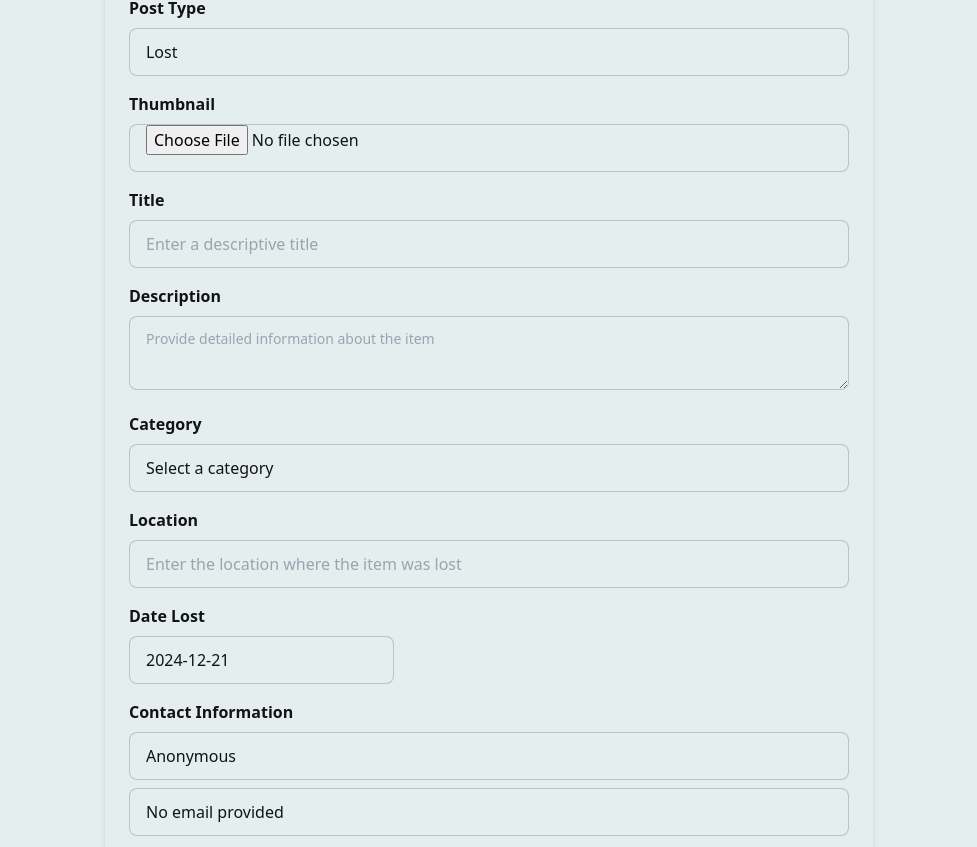
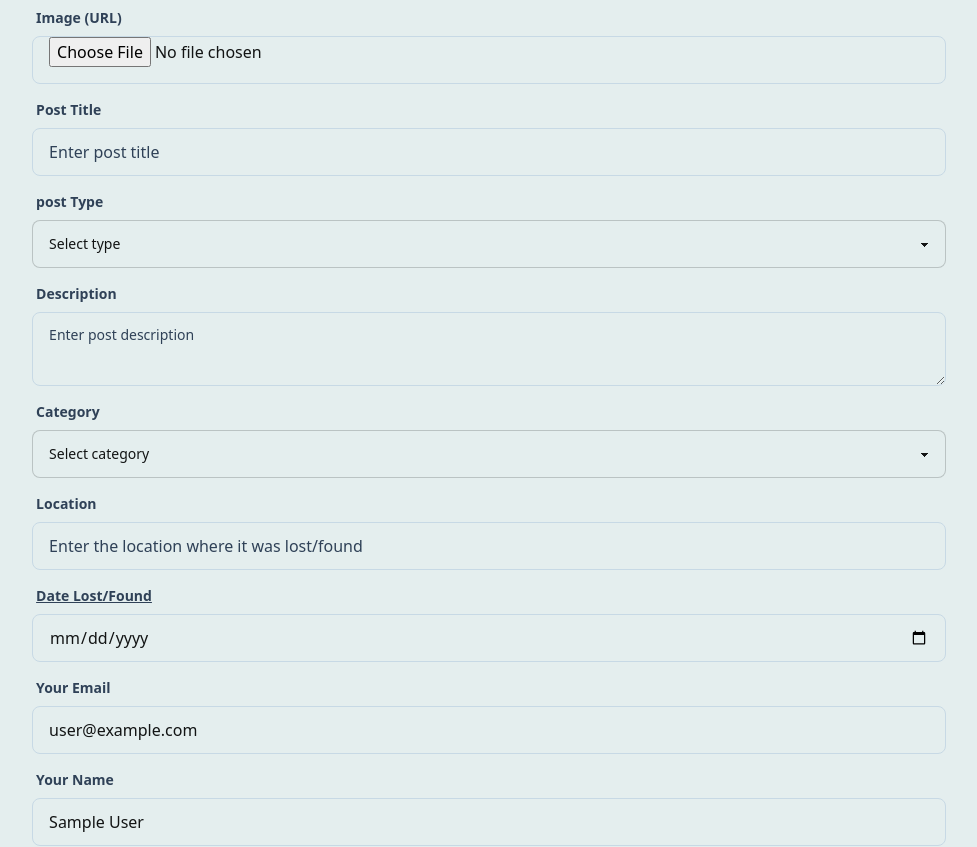
Before and after one commit to Irenity0/Recoverly, a React (Vite) app: page /addpost in a window 1280 px wide. Shown: the part 238-1085 px from the top of the page, without its empty margins (151-1128 px from the left). Built offline with nearby package versions, Linux system fonts and the light colour scheme; no server answers; sample sign-in values are in the browser's storage.

Commit message:
add post form done

```diff
--- a/src/Components/Navabr.jsx
+++ b/src/Components/Navabr.jsx
@@ -91,9 +91,9 @@ const Navbar = () => {
                                 <li><Link to="/myitems">Manage My Items</Link></li>
                             </ul>
                         </div>
+                        <button className="mr-4 btn border-2 border-primary text-primary hover:bg-neutral hover:border-primary" onClick={handleLogout}>Log out</button>
                     </>
                 )}
-                <button className="btn border-2 border-primary text-primary hover:bg-neutral hover:border-primary" onClick={handleLogout}>Log out</button>
                 <ThemeToggle />
                 <Tooltip id="my-tooltip" />
             </div>
--- a/src/Pages/AddPostPage.jsx
+++ b/src/Pages/AddPostPage.jsx
@@ -1,219 +1,274 @@
-import { useContext, useState } from "react";
-import { useNavigate } from "react-router-dom";
-import AuthContext from "../context/AuthContext";
-import { toast, ToastContainer } from "react-toastify";
-import "react-toastify/dist/ReactToastify.css";
-import DatePicker from "react-datepicker";
-import "react-datepicker/dist/react-datepicker.css";
+import { useState, useEffect, useContext } from 'react';
+import { toast, ToastContainer } from 'react-toastify';
+import 'react-toastify/dist/ReactToastify.css';
+import { Tooltip } from 'react-tooltip';
+import useAxiosSecure from '../hooks/UseAxiosSecure';
+import AuthContext from '../context/AuthContext';
 
-const AddPostPage = () => {
-  const { currentUser } = useContext(AuthContext); // Assuming AuthContext provides logged-in user details
+const Addpost = () => {
+  const { user } = useContext(AuthContext);
   const [formData, setFormData] = useState({
-    postType: "Lost",
-    thumbnail: null,
-    title: "",
-    description: "",
-    category: "",
-    location: "",
-    dateLost: new Date(),
+    image: '',
+    title: '',
+    postType: '',
+    description: '',
+    category: '',
+    location: '',
+    date: '',
+    minDonation: '',
+    deadline: '',
   });
-  const navigate = useNavigate();
+
+  const [userInfo, setUserInfo] = useState({
+    name: '',
+    email: '',
+  });
+
+  const axiosSecure = useAxiosSecure();
+
+  useEffect(() => {
+    if (user && (!user.displayName || !user.email)) {
+      axiosSecure
+        .get(`/users/${user.email}`)
+        .then((res) =>
+          setUserInfo({
+            name: res.data.name || 'Guest',
+            email: res.data.email,
+          })
+        )
+        .catch((error) =>
+          toast.error("Error fetching MongoDB user!", {
+            position: 'top-center',
+          })
+        );
+    } else if (user) {
+      setUserInfo({
+        name: user.displayName || 'Guest',
+        email: user.email,
+      });
+    }
+  }, [user]);
 
   const handleChange = (e) => {
     const { name, value } = e.target;
-    setFormData((prev) => ({ ...prev, [name]: value }));
+    setFormData((prevData) => ({
+      ...prevData,
+      [name]: value,
+    }));
   };
 
-  const handleThumbnailChange = (e) => {
-    setFormData((prev) => ({ ...prev, thumbnail: e.target.files[0] }));
-  };
+  const handleSubmit = (e) => {
+    e.preventDefault();
 
-  const handleDateChange = (date) => {
-    setFormData((prev) => ({ ...prev, dateLost: date }));
-  };
-
-  const handleSubmit = async (e) => {
-    e.preventDefault();
+    if (
+      !formData.image ||
+      !formData.title ||
+      !formData.postType ||
+      !formData.description ||
+      !formData.category ||
+      !formData.location ||
+      !formData.date
+    ) {
+      toast.error('Please fill all fields before submitting.', {
+        position: 'top-center',
+      });
+      return;
+    }
 
     const postData = {
       ...formData,
-      dateLost: formData.dateLost.toISOString(),
-      contactInfo: {
-        name: currentUser?.displayName || "Anonymous",
-        email: currentUser?.email || "No email provided",
-      },
+      email: userInfo.email,
+      name: userInfo.name,
     };
 
-    const formDataToSend = new FormData();
-    for (const key in postData) {
-      if (key === "thumbnail") {
-        formDataToSend.append(key, postData[key]);
-      } else {
-        formDataToSend.append(key, JSON.stringify(postData[key]));
-      }
-    }
-
-    try {
-      const response = await fetch("https://your-backend-endpoint/items", {
-        method: "POST",
-        body: formDataToSend,
+    axiosSecure
+      .post('/addItems', postData)
+      .then((res) => {
+        if (res.data.insertedId) {
+          toast.success('Post Added Successfully!', {
+            position: 'top-center',
           });
-
-      if (response.ok) {
-        toast.success("Post added successfully!", {
-          position: "top-right",
-          autoClose: 3000,
-          hideProgressBar: false,
-          closeOnClick: true,
-          pauseOnHover: true,
-          draggable: true,
-          progress: undefined,
-        });
-        navigate("/"); // Redirect to another page after successful submission
-      } else {
-        throw new Error("Failed to add post");
-      }
-    } catch (error) {
-      console.error(error);
-      toast.error(`Error adding post: ${error.message}`, {
-        position: "top-right",
-        autoClose: 5000,
-        hideProgressBar: false,
-        closeOnClick: true,
-        pauseOnHover: true,
-        draggable: true,
-        progress: undefined,
+          setFormData({
+            image: '',
+            title: '',
+            postType: '',
+            description: '',
+            category: '',
+            location: '',
+            date: '',
           });
         }
+      })
+      .catch((error) => {
+        console.error(error);
+        toast.error('Something went wrong. Please try again.', {
+          position: 'top-center',
+        });
+      });
   };
 
+
   return (
-    <div className="max-w-3xl  mx-auto p-6 shadow-md rounded-lg">
-      <ToastContainer />
-      <h1 className="text-3xl font-bold mb-6 text-center">Add Lost/Found Post</h1>
-      <form onSubmit={handleSubmit}>
-        {/* Post Type */}
-        <div className="mb-4">
-          <label className="block font-bold mb-2">Post Type</label>
-          <select
-            name="postType"
-            value={formData.postType}
-            onChange={handleChange}
-            className="input input-bordered w-full"
-          >
-            <option value="Lost">Lost</option>
-            <option value="Found">Found</option>
-          </select>
-        </div>
+    <form onSubmit={handleSubmit} className="card-body md:w-5/6 mx-auto my-12">
+      <h1 className="text-5xl font-extrabold text-center text-primary">Add post</h1>
 
-        {/* Thumbnail */}
-        <div className="mb-4">
-          <label className="block font-bold mb-2">Thumbnail</label>
+      {/* Image field */}
+      <div className="form-control">
+        <label className="label">
+          <span className="label-text text-primary font-semibold">Image (URL)</span>
+        </label>
         <input
+          name="image"
           type="file"
           accept="image/*"
-            onChange={handleThumbnailChange}
-            className="input input-bordered w-full"
+          className="input input-bordered placeholder-primary border-accent"
+          onChange={handleChange} // No value here
           required
         />
       </div>
 
-        {/* Title */}
-        <div className="mb-4">
-          <label className="block font-bold mb-2">Title</label>
+      {/* post title field */}
+      <div className="form-control">
+        <label className="label">
+          <span className="label-text text-primary font-semibold">Post Title</span>
+        </label>
         <input
           name="title"
           type="text"
+          placeholder="Enter post title"
+          className="input input-bordered placeholder-primary border-accent"
           value={formData.title}
           onChange={handleChange}
-            placeholder="Enter a descriptive title"
-            className="input input-bordered w-full"
           required
         />
       </div>
 
-        {/* Description */}
-        <div className="mb-4">
-          <label className="block font-bold mb-2">Description</label>
+      {/* post type dropdown */}
+      <div className="form-control">
+        <label className="label">
+          <span className="label-text text-primary font-semibold">post Type</span>
+        </label>
+        <select
+          name="postType"
+          className="select select-bordered"
+          value={formData.postType}
+          onChange={handleChange}
+          required
+        >
+          <option value="">Select type</option>
+          <option value="lost">Lost</option>
+          <option value="found">Found</option>
+        </select>
+      </div>
+
+      {/* Description field */}
+      <div className="form-control">
+        <label className="label">
+          <span className="label-text text-primary font-semibold">Description</span>
+        </label>
         <textarea
           name="description"
+          placeholder="Enter post description"
+          className="textarea textarea-bordered placeholder-primary border-accent"
           value={formData.description}
           onChange={handleChange}
-            placeholder="Provide detailed information about the item"
-            className="textarea textarea-bordered w-full"
           required
         />
       </div>
 
-        {/* Category */}
-        <div className="mb-4">
-          <label className="block font-bold mb-2">Category</label>
+      {/* Category field */}
+      <div className="form-control">
+        <label className="label">
+          <span className="label-text text-primary font-semibold">Category</span>
+        </label>
         <select
           name="category"
+          className="select select-bordered"
           value={formData.category}
           onChange={handleChange}
-            className="input input-bordered w-full"
           required
         >
-            <option value="">Select a category</option>
-            <option value="Pets">Pets</option>
-            <option value="Documents">Documents</option>
-            <option value="Gadgets">Gadgets</option>
-            <option value="Others">Others</option>
+          <option value="">Select category</option>
+          <option value="documents">Documents</option>
+          <option value="gadgets">Gadgets</option>
+          <option value="pet">Pet</option>
+          <option value="bosuok">Book</option>
+          <option value="book">Others</option>
         </select>
       </div>
 
-        {/* Location */}
-        <div className="mb-4">
-          <label className="block font-bold mb-2">Location</label>
+      {/* Location field */}
+      <div className="form-control">
+        <label className="label">
+          <span className="label-text text-primary font-semibold">Location</span>
+        </label>
         <input
           name="location"
           type="text"
+          placeholder="Enter the location where it was lost/found"
+          className="input input-bordered placeholder-primary border-accent"
           value={formData.location}
           onChange={handleChange}
-            placeholder="Enter the location where the item was lost"
-            className="input input-bordered w-full"
           required
         />
       </div>
 
-        {/* Date Lost */}
-        <div className="mb-4">
-          <label className="block font-bold mb-2">Date Lost</label>
-          <DatePicker
-            selected={formData.dateLost}
-            onChange={handleDateChange}
-            dateFormat="yyyy-MM-dd"
-            className="input input-bordered w-full"
+      {/* Date lost/found field */}
+      <div className="form-control">
+        <label className="label">
+          <span
+            data-tooltip-id="my-tooltip"
+            data-tooltip-content="Please choose the correct date for accuracy."
+            className="label-text text-primary font-semibold underline"
+          >
+            Date Lost/Found
+          </span>
+        </label>
+        <input
+          name="date"
+          type="date"
+          className="input input-bordered placeholder-primary border-accent"
+          value={formData.date}
+          onChange={handleChange}
+          required
         />
       </div>
 
-        {/* Contact Info (Read-Only) */}
-        <div className="mb-4">
-          <label className="block font-bold mb-2">Contact Information</label>
-          <input
-            type="text"
-            value={currentUser?.displayName || "Anonymous"}
-            className="input input-bordered w-full mb-2"
-            readOnly
-          />
+
+      {/* User email (read-only) */}
+      <div className="form-control">
+        <label className="label">
+          <span className="label-text text-primary font-semibold">Your Email</span>
+        </label>
         <input
           type="email"
-            value={currentUser?.email || "No email provided"}
-            className="input input-bordered w-full"
+          value={userInfo.email}
+          className="input input-bordered placeholder-primary border-accent"
           readOnly
         />
       </div>
 
-        {/* Submit Button */}
-        <div className="mt-6">
-          <button type="submit" className="btn btn-primary w-full">
-            Add Post
-          </button>
+      {/* User name (read-only) */}
+      <div className="form-control">
+        <label className="label">
+          <span className="label-text text-primary font-semibold">Your Name</span>
+        </label>
+        <input
+          type="text"
+          value={userInfo.name}
+          className="input input-bordered placeholder-primary border-accent"
+          readOnly
+        />
       </div>
+
+      {/* Add button */}
+      <div className="form-control mt-6">
+        <button className="btn btn-primary text-[#FFDEB6]">Add post</button>
+      </div>
+      <Tooltip id="my-tooltip" />
+      <ToastContainer />
     </form>
-    </div>
   );
 };
 
-export default AddPostPage;
+export default Addpost;
```
Lines whose indentation alone changed are shown as unchanged.
